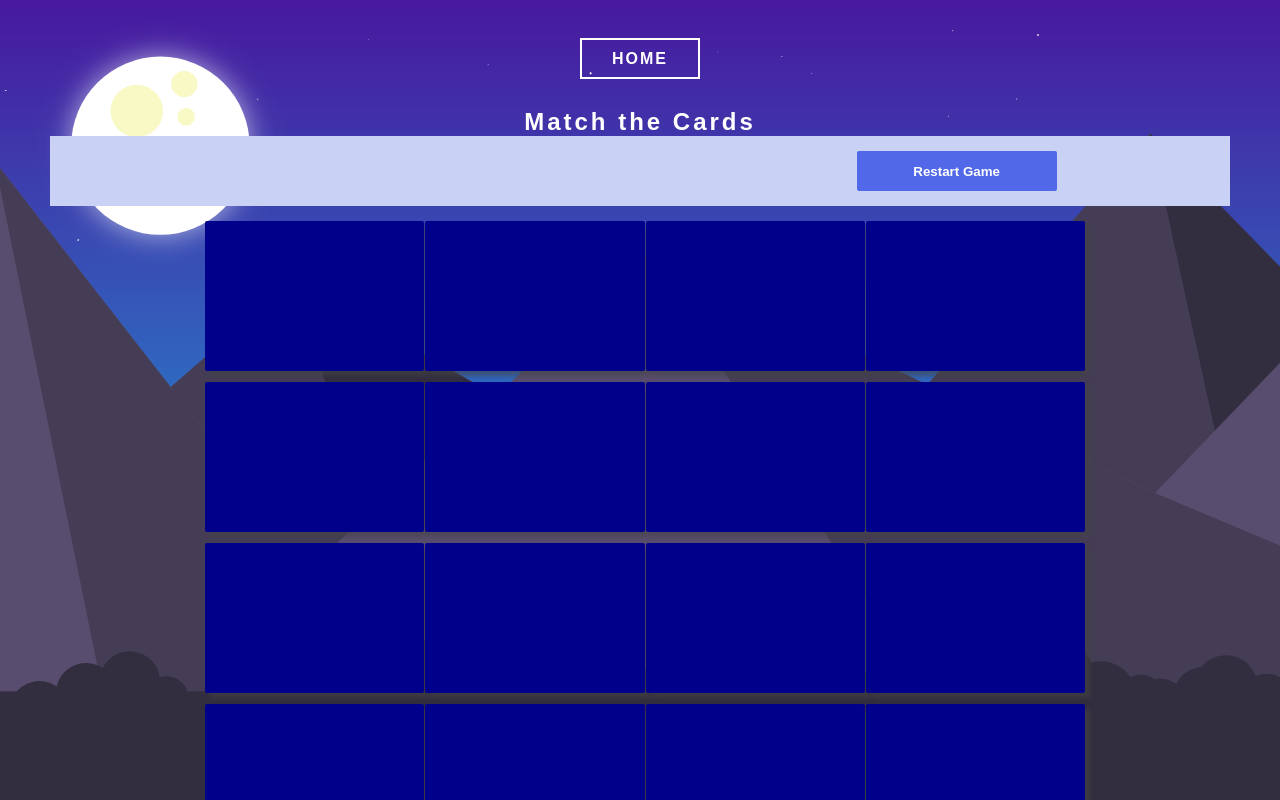
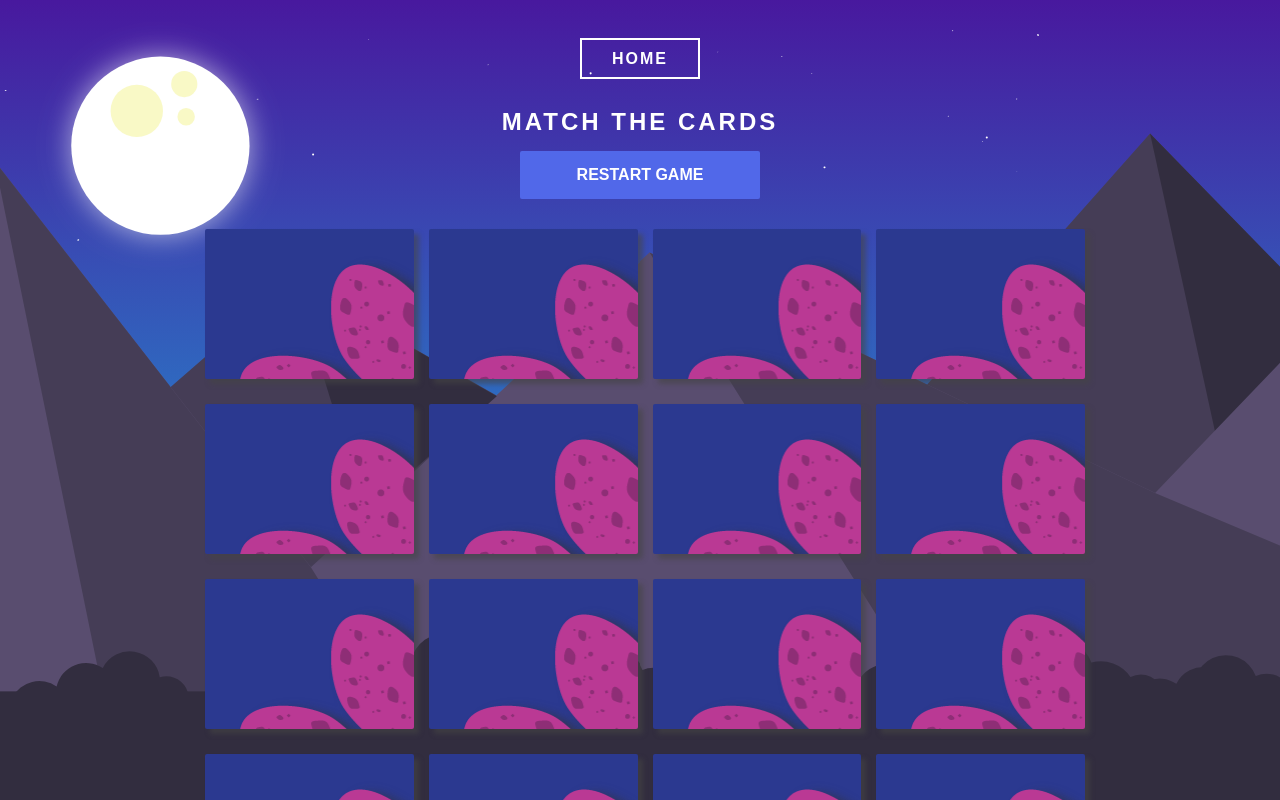
Before and after one commit to Bgorson/project3, a React (Create React App) app in the folder client/: page /miniGame2 in a window 1280 px wide. Shown: the top 800 px of the page. Built offline with nearby package versions, Linux system fonts and the light colour scheme.

Commit message:
edited ui in minigame 2

```diff
--- a/client/src/components/mainButtons.js
+++ b/client/src/components/mainButtons.js
@@ -25,11 +25,11 @@ const styles = {
 const images = [
   {
     title: "minigame1",
-    img: One,
+    img: Two,
     link: "/miniGame1"
   }, {
     title: "minigame2",
-    img: Two,
+    img: Four,
     link: "/miniGame2"
   }, {
     title: "minigame3",
@@ -37,7 +37,7 @@ const images = [
     link: "/miniGame3"
   }, {
     title: "minigame4",
-    img: Four,
+    img: One,
     link: "/miniGame4"
   }, {
     title: "coming",
--- a/client/src/components/minigame2/CardFlip.js
+++ b/client/src/components/minigame2/CardFlip.js
@@ -101,7 +101,7 @@ class MiniGame2 extends PureComponent {
   render() {
     return (
       <div>
-        <h2>Match the Cards</h2>
+        <h2>MATCH THE CARDS</h2>
         <Header restartGame={this.restartGame} />
         {this.isGameOver() ? (
           <GameOver
--- a/client/src/components/minigame2/components/card/GameOver.jsx
+++ b/client/src/components/minigame2/components/card/GameOver.jsx
@@ -7,9 +7,10 @@ const GameOver = ({ restartGame,levelUp,userName }) => (
     {console.log("this ran?")}
      {levelUp(userName, "magic")}
     <h1> You Win!</h1>
-    <h2>Your magic has increased by 10!</h2>
-    <h3> If you enjoyed playing this game and wish to increase you magic again, click the button below!</h3>
-    <button className="restart-button" onClick={restartGame}>Restart Game</button>
+    <br/>
+    <h3>Your magic has increased by 10!</h3>
+    <br/>
+    <p> If you enjoyed playing this game and wish to increase you magic again, click restart!</p>
     </div>
 );
 
--- a/client/src/components/minigame2/components/header/Header.jsx
+++ b/client/src/components/minigame2/components/header/Header.jsx
@@ -5,7 +5,7 @@ const Header = ({ restartGame }) => (
     <div ClassName="justify-left timer"></div>
     <div ClassName="justify-center game-status-text"></div>
     <div ClassName="justify-end">
-    <button onClick={restartGame} className = "restart-button">Restart Game</button>
+    <button onClick={restartGame} className = "restart-button">RESTART GAME</button>
 
     </div>
     </div>
--- a/client/src/components/minigame2/css/stylesheet.css
+++ b/client/src/components/minigame2/css/stylesheet.css
@@ -6,13 +6,14 @@ body {
     display: grid;
     grid-gap: 1px;
     grid-template-columns: auto auto auto auto;
+    grid-column-gap: 15px;
+    grid-row-gap: 15px;
     padding: 10px 150px 10px 150px;
   }
 
   .grid-header-container {
-    display: grid;
-    grid-template-columns: auto auto auto;
-    background-color: #c9d1f5;
+    /* display: grid;
+    grid-template-columns: auto auto auto; */
     padding: 10px;
   }
 
@@ -34,6 +35,8 @@ body {
 
   .justify-center {
     text-align: center;
+    margin: 0 400px;
+    color: #FFFFFF;
   }
 
   .timer {
@@ -48,10 +51,11 @@ body {
     color: white;
     background-color: #5168e9;
     border: 0;
+    font-size: 16px;
   }
 
   .game-status-text {
-    font-family: Verdana, Geneva, Tahoma, sans-serif;
+    /* font-family: Verdana, Geneva, Tahoma, sans-serif; */
     color: rgb(24, 21, 16);
     font-weight: bold;
   }
@@ -69,7 +73,8 @@ body {
   }
 
   .card-front {
-    background-color: darkblue;
+    background-color: #2b3990;
+    background-image: url('../css/flower.png');
     box-shadow: 5px 5px 5px rgba(68, 68, 68, 0.6);
     height: 10em;
   }
```
Also changed, not shown: client/src/components/minigame2/css/flower.png (added).
